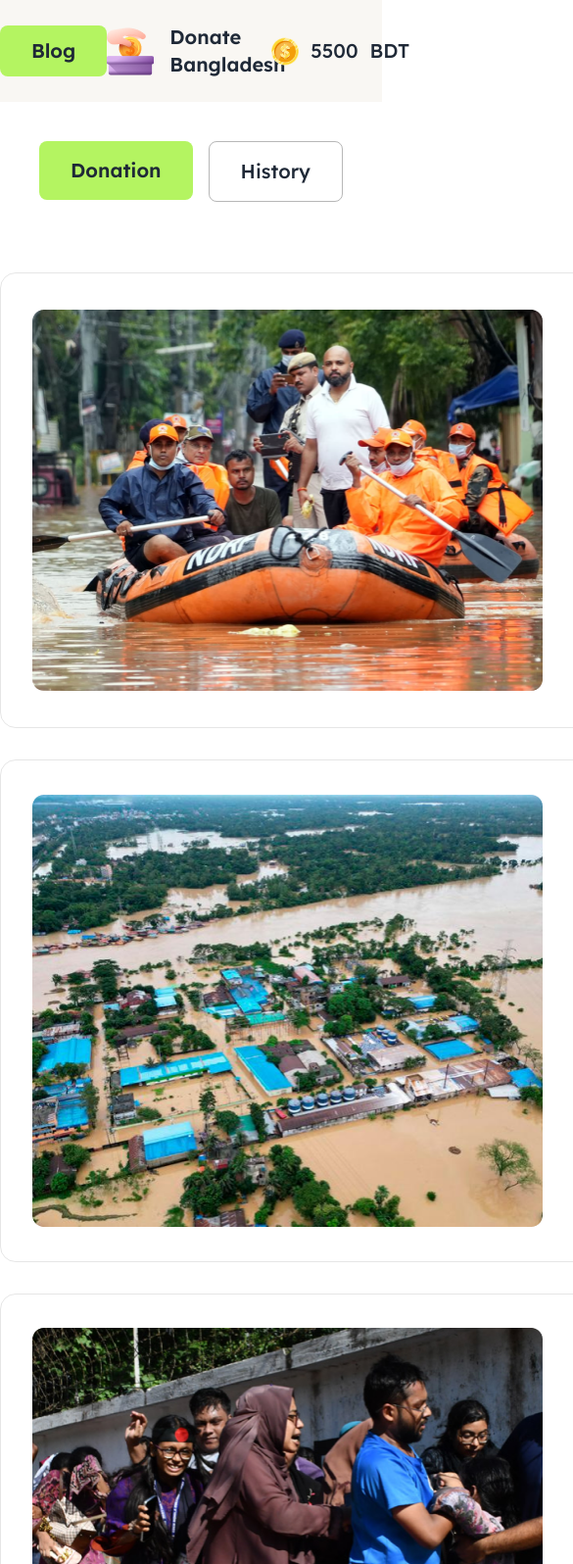
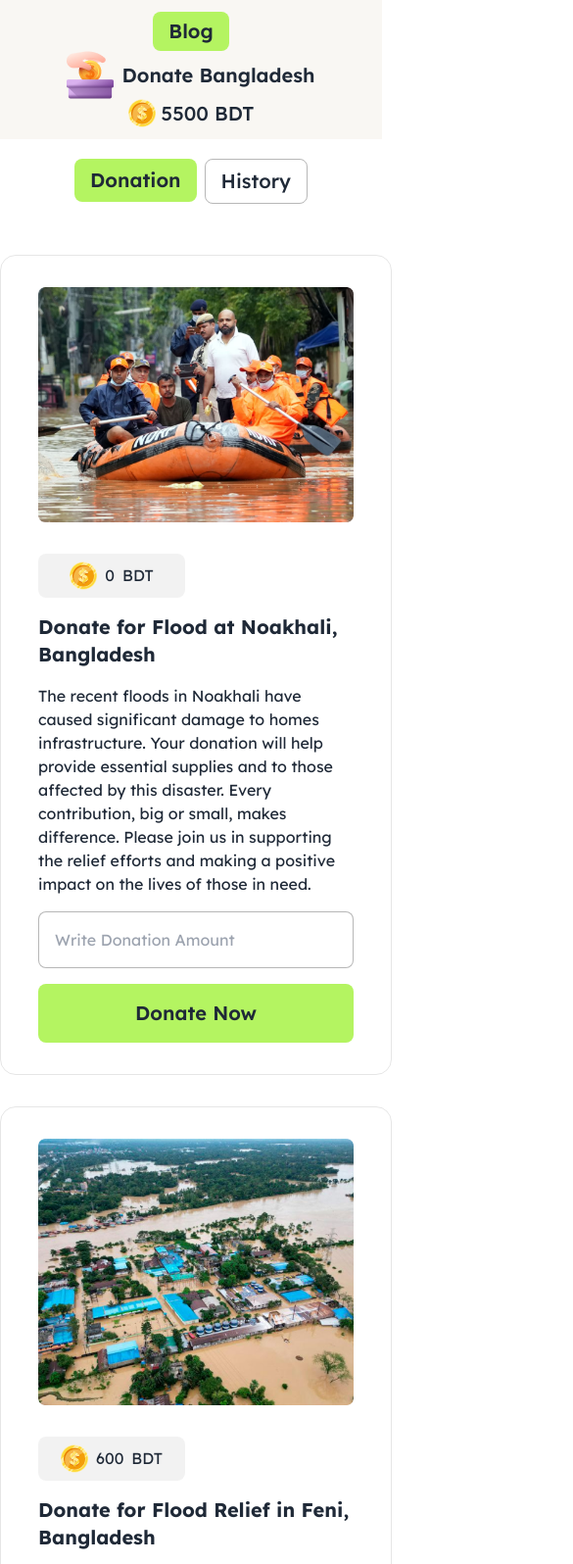
Before and after one commit to rudratechmos/assignment-5, a plain HTML site: page index.html in a window 390 px wide. Shown: the top 1596 px of the page at 98% size, 585 px wide, since content can reach past the window. Drawn offline with nearby package versions, Linux system fonts and the light colour scheme.

Commit message:
made responsive

```diff
--- a/index.html
+++ b/index.html
@@ -33,15 +33,15 @@
 </head>
 
 <body class="font-lexend">
-    <header class="sticky top-0">
-        <div class="navbar-container py-6 bg-color-1">
-            <div class="navbar-content flex justify-around items-center">
-                <a href="blog.html"><button class="rounded-lg py-3 px-8 bg-primary-color text-xl font-semibold  ">Blog</button></a>
-                <div class="navbar-title flex items-center gap-4">
+    <header class="sticky top-0 mx-w-[600px] lg:w-full mx-auto">
+        <div class="navbar-container py-3 lg:py-6 bg-color-1">
+            <div class="flex flex-col lg:flex-row navbar-content flex justify-around items-center">
+                <a href="blog.html"><button class="rounded-lg py-1.5 lg:py-3 px-4 lg:px-8 bg-primary-color text-xl font-semibold  ">Blog</button></a>
+                <div class="navbar-title flex items-center gap-2 lg:gap-4">
                     <img src="assets/logo.png" alt="">
                     <h1 class="text-xl font-semibold">Donate Bangladesh</h1>
                 </div>
-                <div class="navbar-balance flex items-center gap-3">
+                <div class="navbar-balance flex items-center gap-1.5 lg:gap-3">
                     <img src="assets/coin.png" alt="">
                     <h1 id="account-balance" class="text-xl font-medium">5500</h1>
                     <h1 class="text-xl font-medium">BDT</h1>
@@ -49,14 +49,14 @@
             </div>
         </div>
         <!-- toggle buttons  -->
-        <div class="toggle-options gap-4 flex justify-center py-10 bg-color-5">
+        <div class="toggle-options gap-2 lg:gap-4 flex justify-center py-5 lg:py-10 bg-color-5">
             <div>
                 <button id="show-donation"
-                    class="rounded-lg py-4 px-8 bg-primary-color text-xl font-semibold">Donation</button>
+                    class="rounded-lg py-2 lg:py-4 px-4 lg:px-8 bg-primary-color text-xl font-semibold">Donation</button>
             </div>
             <div>
                 <button id="show-history"
-                    class="rounded-lg py-4 px-8 border border-color-2 text-xl font-medium">History</button>
+                    class="rounded-lg py-2 lg:py-4 px-4 lg:px-8 border border-color-2 text-xl font-medium">History</button>
             </div>
         </div>
     </header>
@@ -64,11 +64,11 @@
         <!-- cards  -->
         <div id="card" class="mb-20">
             <div
-                class="card-container flex justify-center items-center w-[1140px] mx-auto mt-8 gap-8 border border-color-3 rounded-2xl p-8">
-                <div class="w-[522px]">
+                class="card-container flex justify-center items-center w-[400px] lg:w-[1140px] mx-auto mt-8 gap-8 border border-color-3 rounded-2xl p-8 flex-col lg:flex-row">
+                <div class="w-[322px]">
                     <img src="assets/noakhali.png" alt="">
                 </div>
-                <div class="flex flex-col gap-4 justify-center w-[522px]">
+                <div class="flex flex-col gap-4 justify-center w-[322px]">
                     <div class="flex gap-2 rounded-lg py-2 px-4 bg-color-4 w-[150px] justify-center items-center">
                         <img src="assets/coin.png" alt="">
                         <h1 id="collected-amount">0</h1>
@@ -101,11 +101,11 @@
                 </div>
             </div>
             <div
-                class="card-container flex justify-center items-center w-[1140px] mx-auto mt-8 gap-8 border        border-color-3 rounded-2xl p-8">
-                <div class="w-[522px]">
+                class="card-container flex justify-center items-center w-[400px] lg:w-[1140px] mx-auto mt-8 gap-8 border border-color-3 rounded-2xl p-8 flex-col lg:flex-row">
+                <div class="w-[322px]">
                     <img src="assets/feni.png" alt="">
                 </div>
-                <div class="flex flex-col gap-4 justify-center w-[522px]">
+                <div class="flex flex-col gap-4 justify-center w-[322px]">
                     <div class="flex gap-2 rounded-lg py-2 px-4 bg-color-4 w-[150px] justify-center items-center">
                         <img src="assets/coin.png" alt="">
                         <h1 id="collected-amount-2">600</h1>
@@ -120,11 +120,11 @@
                 </div>
             </div>
             <div
-                class="card-container flex justify-center items-center w-[1140px] mx-auto mt-8 gap-8 border border-color-3 rounded-2xl p-8">
-                <div class="w-[522px]">
+                class="card-container flex justify-center items-center w-[400px] lg:w-[1140px] mx-auto mt-8 gap-8 border border-color-3 rounded-2xl p-8 flex-col lg:flex-row">
+                <div class="w-[322px]">
                     <img src="assets/quota-protest.png" alt="">
                 </div>
-                <div class="flex flex-col gap-4 justify-center w-[522px]">
+                <div class="flex flex-col gap-4 justify-center w-[322px]">
                     <div class="flex gap-2 rounded-lg py-2 px-4 bg-color-4 w-[150px] justify-center items-center">
                         <img src="assets/coin.png" alt="">
                         <h1 id="collected-amount-3">2400</h1>
```
Also changed, not shown: blog.html (+6 -4 lines).
